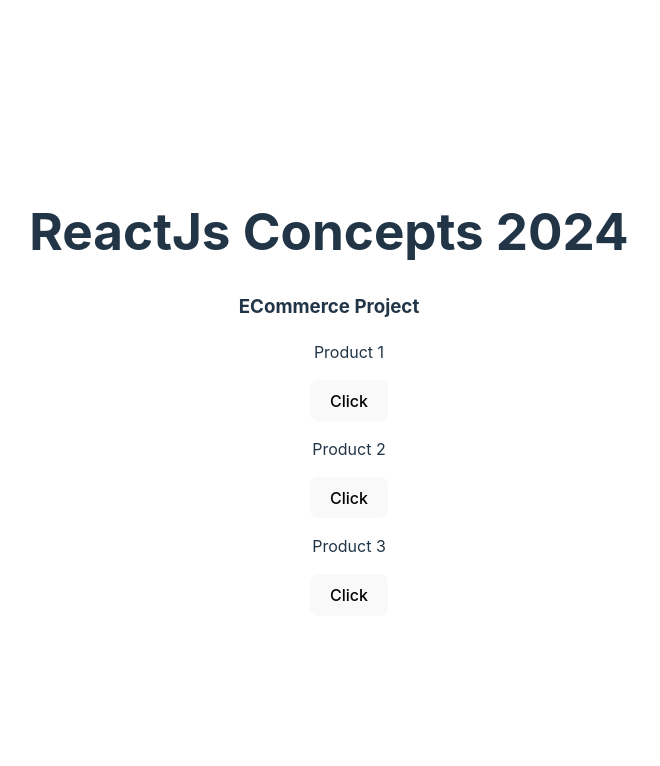
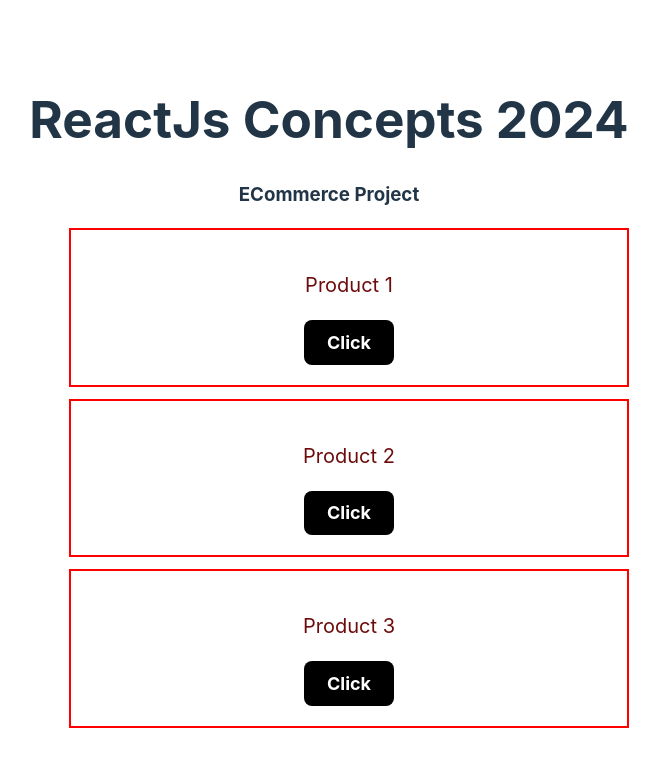
Before and after one commit to phntram/reactjs-course, a React (Vite) app in the folder 2_react_concepts/: page / in a window 1280 px wide. Shown: the top 766 px of the page, without its empty margins (311-971 px from the left). Built offline with nearby package versions, Linux system fonts and the light colour scheme.

Commit message:
2_react_concepts: styling react app

```diff
--- a/2_react_concepts/src/components/products/components/product-item.jsx
+++ b/2_react_concepts/src/components/products/components/product-item.jsx
@@ -1,12 +1,14 @@
+import styles from "./product-item.module.css";
+
 
 function ButtonComponent() {
-    return <button>Click</button>;
+    return <button className={styles.buttonStyle}>Click</button>;
 }
 
 function ProductItem({ singleProductItem, key }) {
     return (
-        <div key={key}>
-            <p>{singleProductItem}</p>
+        <div style={{ padding: "20px", border: "2px solid red", marginBottom: "12px" }} key={key}>
+            <p className={styles.productTitle}>{singleProductItem}</p>
             <ButtonComponent />
         </div>
     );
--- /dev/null
+++ b/2_react_concepts/src/components/products/components/product-item.module.css
@@ -0,0 +1,11 @@
+.buttonStyle {
+    background-color: black;
+    color: white;
+    font-weight: bolder;
+    font-size: 18px;
+}
+
+.productTitle {
+    font-size: 20px;
+    color: rgb(109, 12, 12);
+}
--- a/2_react_concepts/src/components/products/index.jsx
+++ b/2_react_concepts/src/components/products/index.jsx
@@ -1,4 +1,5 @@
 import ProductItem from "./components/product-item";
+import style from "./style.css";
 
 
 function ProductList(props) {
@@ -6,7 +7,7 @@
     console.log(props);
     return (
         <div>
-            <h3>ECommerce Project</h3>
+            <h3 className={style.title}>ECommerce Project</h3>
             {/* <ProductItem /> */}
 
             <ul>
--- /dev/null
+++ b/2_react_concepts/src/components/products/style.css
@@ -0,0 +1,4 @@
+.title {
+    font-size: 50px;
+    font-weight: bold;
+}
```
